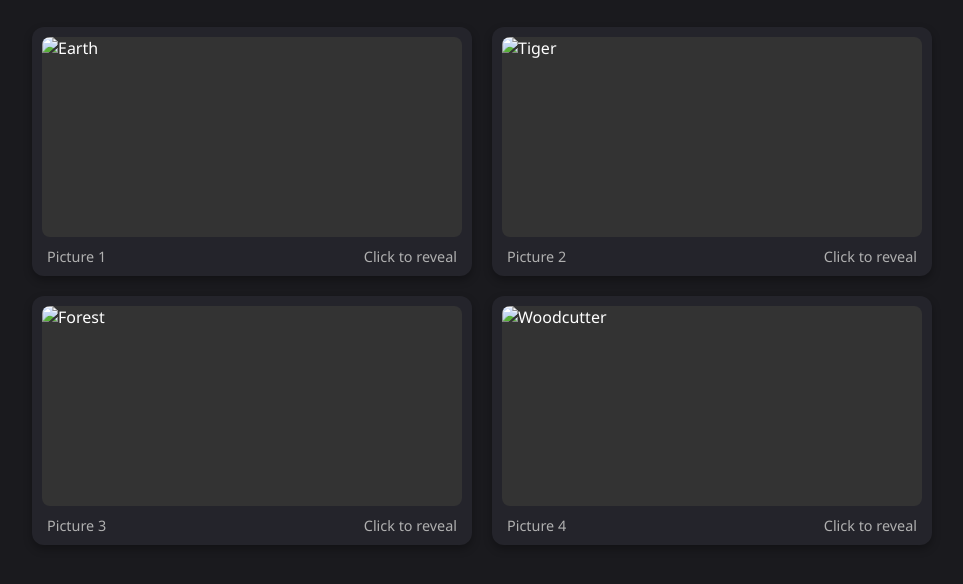
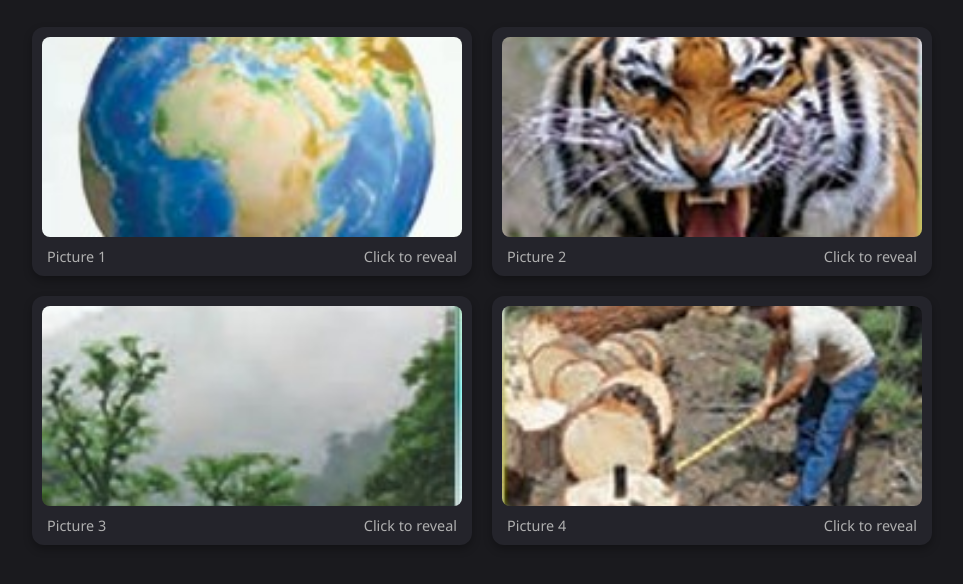
Before and after one commit to sajadag74-dotcom/lesson-1, a plain HTML site: page index.html in a window 1280 px wide. Shown: the part 110-694 px from the top of the page, without its empty margins (158-1121 px from the left). Drawn offline with Linux system fonts and the light colour scheme.

Commit message:
Update index.html

```diff
--- a/index.html
+++ b/index.html
@@ -107,7 +107,7 @@
         <!-- تصویر 1: زمین -->
         <div class="card" onclick="revealName(this)">
             <!-- نام فایل عکس زمین -->
-            <img src="earth.jpg" alt="Earth">
+            <img src="earth.jpg.jpg" alt="Earth">
             <div class="card-footer">
                 <span class="label">Picture 1</span>
                 <span class="reveal-text" data-name="We live on Earth">Click to reveal</span>
@@ -117,7 +117,7 @@
         <!-- تصویر 2: ببر -->
         <div class="card" onclick="revealName(this)">
             <!-- نام فایل عکس ببر -->
-            <img src="tiger.jpg" alt="Tiger">
+            <img src="tiger.jpg.jpg" alt="Tiger">
             <div class="card-footer">
                 <span class="label">Picture 2</span>
                 <span class="reveal-text" data-name="A tiger is a wild animal">Click to reveal</span>
@@ -127,7 +127,7 @@
         <!-- تصویر 3: جنگل -->
         <div class="card" onclick="revealName(this)">
             <!-- نام فایل عکس جنگل -->
-            <img src="forest.jpg" alt="Forest">
+            <img src="forest.jpg.jpg" alt="Forest">
             <div class="card-footer">
                 <span class="label">Picture 3</span>
                 <span class="reveal-text" data-name="I went to Golestan Forest last year">Click to reveal</span>
@@ -137,7 +137,7 @@
         <!-- تصویر 4: چوب‌بر -->
         <div class="card" onclick="revealName(this)">
             <!-- نام فایل عکس چوب‌بر -->
-            <img src="wood.jpg" alt="Woodcutter">
+            <img src="wood.jpg.jpg" alt="Woodcutter">
             <div class="card-footer">
                 <span class="label">Picture 4</span>
                 <span class="reveal-text" data-name="They are destroying the jungle">Click to reveal</span>
```
